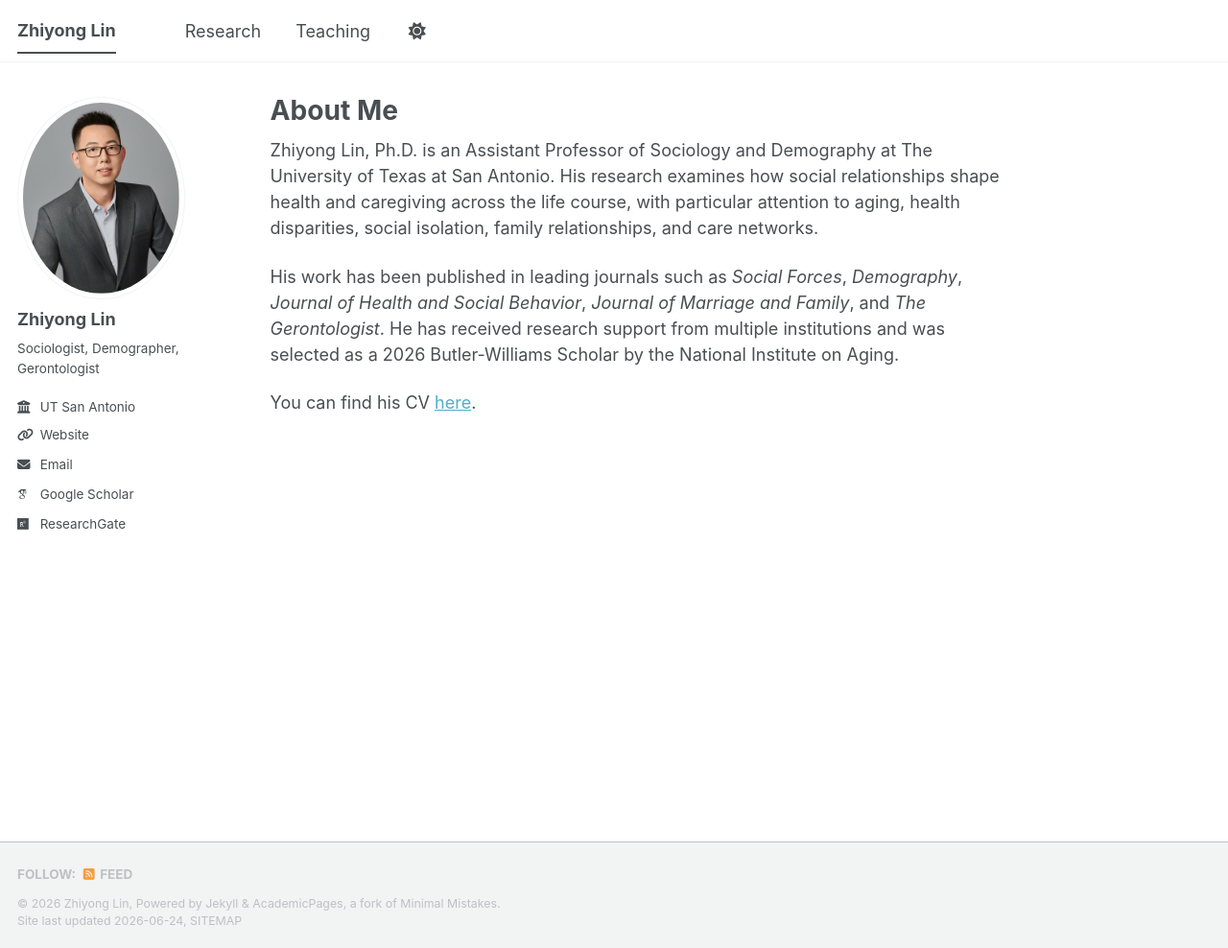
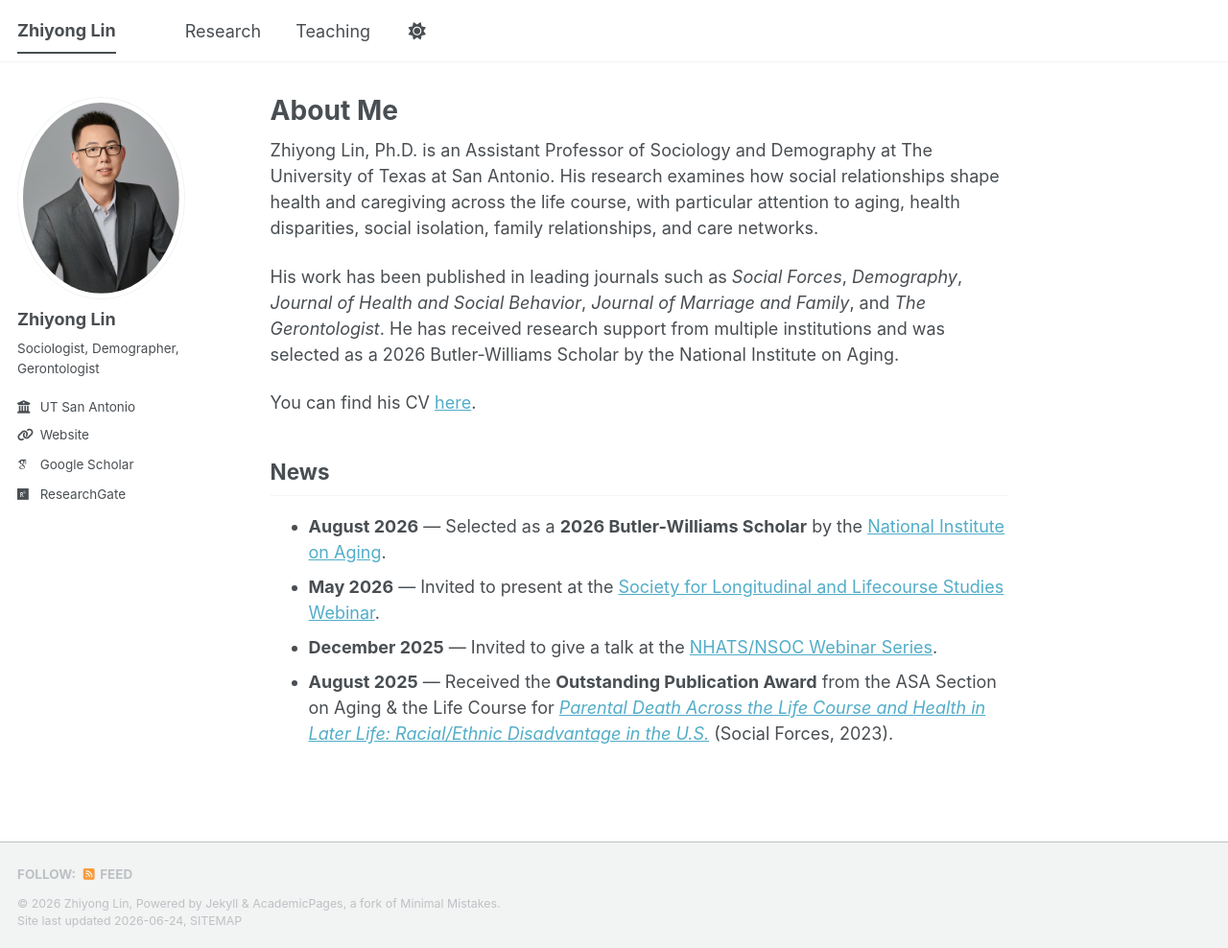
Before and after one commit to zhiyonglinsoc/zhiyonglinsoc.github.io, a Jekyll site: the page built from _pages/about.md, in a window 1280 px wide and 988 px high. Shown: the whole window at 96% size. Built offline with Jekyll 4.4.1, drawn with Linux system fonts in a browser that asks for light colours; some web fonts are replaced; a script bundle is joined from its source files by our own code; library files that are not in the unit come from our copies.

Commit message:
create News

```diff
--- /dev/null
+++ b/_data/news.yml
@@ -0,0 +1,14 @@
+# Add or edit items here to update the News section on the homepage.
+# List is shown top-to-bottom (most recent first).
+
+- date: "August 2026"
+  content: "Selected as a **2026 Butler-Williams Scholar** by the [National Institute on Aging](https://www.nia.nih.gov/research/dea/butler-williams-scholars-program){:target=\"_blank\"}."
+
+- date: "May 2026"
+  content: "Invited to present at the [Society for Longitudinal and Lifecourse Studies Webinar](https://www.slls.org.uk/events/slls-webinar-series-session-5){:target=\"_blank\"}."
+
+- date: "December 2025"
+  content: "Invited to give a talk at the [NHATS/NSOC Webinar Series](https://nhatsannex.org/learning-opportunities-hub/nhatsnsoc-webinar-series){:target=\"_blank\"}."
+
+- date: "August 2025"
+  content: "Received the **Outstanding Publication Award** from the ASA Section on Aging & the Life Course for [*Parental Death Across the Life Course and Health in Later Life: Racial/Ethnic Disadvantage in the U.S.*](https://academic.oup.com/sf/article-abstract/102/2/586/7058194){:target=\"_blank\"} (Social Forces, 2023)."
--- a/_includes/author-profile.html
+++ b/_includes/author-profile.html
@@ -31,145 +31,142 @@
         <li class="author__desktop"><i class="fas fa-fw fa-building-columns icon-pad-right" aria-hidden="true"></i>{{ author.employer }}</li>
       {% endif %}
       {% if author.uri %}
-        <li><a href="{{ author.uri }}"><i class="fas fa-fw fa-link icon-pad-right" aria-hidden="true"></i>{{ site.data.ui-text[site.locale].website_label | default: "Website" }}</a></li>
-      {% endif %}
-      {% if author.email %}
-        <li><a href="mailto:{{ author.email }}"><i class="fas fa-fw fa-envelope icon-pad-right" aria-hidden="true"></i>{{ site.data.ui-text[site.locale].email_label | default: "Email" }}</a></li>
+        <li><a href="{{ author.uri }}" target="_blank" rel="noopener noreferrer"><i class="fas fa-fw fa-link icon-pad-right" aria-hidden="true"></i>{{ site.data.ui-text[site.locale].website_label | default: "Website" }}</a></li>
       {% endif %}
 
       <!-- Font Awesome and Academicons icons / Academic websites -->
       {% if author.academia %}
-        <li><a href="{{ author.academia }}"><i class="ai ai-academia ai-fw icon-pad-right" aria-hidden="true"></i>Academia</a></li>
+        <li><a href="{{ author.academia }}" target="_blank" rel="noopener noreferrer"><i class="ai ai-academia ai-fw icon-pad-right" aria-hidden="true"></i>Academia</a></li>
       {% endif %}
       {% if author.arxiv %}
-        <li><a href="{{ author.arxiv }}"><i class="ai ai-arxiv ai-fw icon-pad-right"></i>arXiv</a></li>
+        <li><a href="{{ author.arxiv }}" target="_blank" rel="noopener noreferrer"><i class="ai ai-arxiv ai-fw icon-pad-right"></i>arXiv</a></li>
       {% endif %}
       {% if author.googlescholar %}
-        <li><a href="{{ author.googlescholar }}"><i class="ai ai-google-scholar ai-fw icon-pad-right"></i>Google Scholar</a></li>
+        <li><a href="{{ author.googlescholar }}" target="_blank" rel="noopener noreferrer"><i class="ai ai-google-scholar ai-fw icon-pad-right"></i>Google Scholar</a></li>
       {% endif %}
       {% if author.inspire-hep %}
-        <li><a href="{{ author.inspire-hep }}"><i class="ai ai-inspire ai-fw icon-pad-right"></i>INSPIRE-HEP</a></li>
+        <li><a href="{{ author.inspire-hep }}" target="_blank" rel="noopener noreferrer"><i class="ai ai-inspire ai-fw icon-pad-right"></i>INSPIRE-HEP</a></li>
       {% endif %}
       {% if author.impactstory %}
-        <li><a href="{{ author.impactstory }}"><i class="ai ai-impactstory ai-fw icon-pad-right"></i>Impactstory</a></li>
+        <li><a href="{{ author.impactstory }}" target="_blank" rel="noopener noreferrer"><i class="ai ai-impactstory ai-fw icon-pad-right"></i>Impactstory</a></li>
       {% endif %}
       {% if author.orcid %}
-        <li><a href="{{ author.orcid }}"><i class="ai ai-orcid ai-fw icon-pad-right"></i>ORCID</a></li>
+        <li><a href="{{ author.orcid }}" target="_blank" rel="noopener noreferrer"><i class="ai ai-orcid ai-fw icon-pad-right"></i>ORCID</a></li>
       {% endif %}
       {% if author.pubmed %}
-        <li><a href="{{ author.pubmed }}"><i class="ai ai-pubmed ai-fw icon-pad-right"></i>PubMed</a></li>
+        <li><a href="{{ author.pubmed }}" target="_blank" rel="noopener noreferrer"><i class="ai ai-pubmed ai-fw icon-pad-right"></i>PubMed</a></li>
       {% endif %}
       {% if author.researchgate %}
-        <li><a href="{{ author.researchgate }}"><i class="fab fa-fw fa-researchgate icon-pad-right" aria-hidden="true"></i>ResearchGate</a></li>
+        <li><a href="{{ author.researchgate }}" target="_blank" rel="noopener noreferrer"><i class="fab fa-fw fa-researchgate icon-pad-right" aria-hidden="true"></i>ResearchGate</a></li>
       {% endif %}
       {% if author.scopus %}
-        <li><a href="{{ author.scopus }}"><i class="ai ai-scopus ai-fw icon-pad-right"></i>Scopus</a></li>
+        <li><a href="{{ author.scopus }}" target="_blank" rel="noopener noreferrer"><i class="ai ai-scopus ai-fw icon-pad-right"></i>Scopus</a></li>
       {% endif %}
       {% if author.semantic %}
-        <li><a href="{{ author.semantic }}"><i class="ai ai-semantic-scholar ai-fw icon-pad-right"></i>Semantic Scholar</a></li>
+        <li><a href="{{ author.semantic }}" target="_blank" rel="noopener noreferrer"><i class="ai ai-semantic-scholar ai-fw icon-pad-right"></i>Semantic Scholar</a></li>
       {% endif %}
       {% if author.ssrn %}
-        <li><a href="{{ author.ssrn }}"><i class="ai ai-ssrn ai-fw icon-pad-right"></i>SSRN</a></li>
+        <li><a href="{{ author.ssrn }}" target="_blank" rel="noopener noreferrer"><i class="ai ai-ssrn ai-fw icon-pad-right"></i>SSRN</a></li>
       {% endif %}
       {% if author.zotero %}
-        <li><a href="{{ author.zotero }}"><i class="ai ai-zotero ai-fw icon-pad-right"></i>Zotero</a></li>
+        <li><a href="{{ author.zotero }}" target="_blank" rel="noopener noreferrer"><i class="ai ai-zotero ai-fw icon-pad-right"></i>Zotero</a></li>
       {% endif %}
 
       <!-- Font Awesome icons / Repositories and software development -->
       {% if author.bitbucket %}
-        <li><a href="https://bitbucket.org/{{ author.bitbucket }}"><i class="fab fa-fw fa-bitbucket icon-pad-right" aria-hidden="true"></i>Bitbucket</a></li>
+        <li><a href="https://bitbucket.org/{{ author.bitbucket }}" target="_blank" rel="noopener noreferrer"><i class="fab fa-fw fa-bitbucket icon-pad-right" aria-hidden="true"></i>Bitbucket</a></li>
       {% endif %}
       {% if author.codepen %}
-        <li><a href="https://codepen.io/{{ author.codepen }}"><i class="fab fa-fw fa-codepen icon-pad-right" aria-hidden="true"></i>CodePen</a></li>
+        <li><a href="https://codepen.io/{{ author.codepen }}" target="_blank" rel="noopener noreferrer"><i class="fab fa-fw fa-codepen icon-pad-right" aria-hidden="true"></i>CodePen</a></li>
       {% endif %}
       {% if author.dribbble %}
-        <li><a href="https://dribbble.com/{{ author.dribbble }}"><i class="fab fa-fw fa-dribbble icon-pad-right" aria-hidden="true"></i>Dribbble</a></li>
+        <li><a href="https://dribbble.com/{{ author.dribbble }}" target="_blank" rel="noopener noreferrer"><i class="fab fa-fw fa-dribbble icon-pad-right" aria-hidden="true"></i>Dribbble</a></li>
       {% endif %}
       {% if author.github %}
-        <li><a href="https://github.com/{{ author.github }}"><i class="fab fa-fw fa-github icon-pad-right" aria-hidden="true"></i>GitHub</a></li>
+        <li><a href="https://github.com/{{ author.github }}" target="_blank" rel="noopener noreferrer"><i class="fab fa-fw fa-github icon-pad-right" aria-hidden="true"></i>GitHub</a></li>
       {% endif %}
       {% if author.kaggle %}
-        <li><a href="https://kaggle.com/{{ author.kaggle }}"><i class="fab fa-fw fa-kaggle icon-pad-right" aria-hidden="true"></i>Kaggle</a></li>
+        <li><a href="https://kaggle.com/{{ author.kaggle }}" target="_blank" rel="noopener noreferrer"><i class="fab fa-fw fa-kaggle icon-pad-right" aria-hidden="true"></i>Kaggle</a></li>
       {% endif %}
       {% if author.stackoverflow %}
-        <li><a href="https://www.stackoverflow.com/users/{{ author.stackoverflow }}"><i class="fab fa-fw fa-stack-overflow icon-pad-right" aria-hidden="true"></i>Stackoverflow</a></li>
+        <li><a href="https://www.stackoverflow.com/users/{{ author.stackoverflow }}" target="_blank" rel="noopener noreferrer"><i class="fab fa-fw fa-stack-overflow icon-pad-right" aria-hidden="true"></i>Stackoverflow</a></li>
       {% endif %}
 
       <!-- Font Awesome icons / Social media -->
       {% if author.artstation %}
-        <li><a href="https://www.artstation.com/{{ author.artstation }}"><i class="fab fa-fw fa-artstation icon-pad-right" aria-hidden="true"></i>Artstation</a></li>
+        <li><a href="https://www.artstation.com/{{ author.artstation }}" target="_blank" rel="noopener noreferrer"><i class="fab fa-fw fa-artstation icon-pad-right" aria-hidden="true"></i>Artstation</a></li>
       {% endif %}
       {% if author.bluesky %}
-        <li><a href="https://bsky.app/profile/{{ author.bluesky }}"><i class="fab fa-fw fa-bluesky icon-pad-right" aria-hidden="true"></i>Bluesky</a></li>
+        <li><a href="https://bsky.app/profile/{{ author.bluesky }}" target="_blank" rel="noopener noreferrer"><i class="fab fa-fw fa-bluesky icon-pad-right" aria-hidden="true"></i>Bluesky</a></li>
       {% endif %}
       {% if author.facebook %}
-        <li><a href="https://www.facebook.com/{{ author.facebook }}"><i class="fab fa-fw fa-facebook-f icon-pad-right" aria-hidden="true"></i>Facebook</a></li>
+        <li><a href="https://www.facebook.com/{{ author.facebook }}" target="_blank" rel="noopener noreferrer"><i class="fab fa-fw fa-facebook-f icon-pad-right" aria-hidden="true"></i>Facebook</a></li>
       {% endif %}
       {% if author.flickr %}
-        <li><a href="https://www.flickr.com/{{ author.flickr }}"><i class="fab fa-fw fa-flickr icon-pad-right" aria-hidden="true"></i>Flickr</a></li>
+        <li><a href="https://www.flickr.com/{{ author.flickr }}" target="_blank" rel="noopener noreferrer"><i class="fab fa-fw fa-flickr icon-pad-right" aria-hidden="true"></i>Flickr</a></li>
       {% endif %}
       {% if author.foursquare %}
-        <li><a href="https://foursquare.com/{{ author.foursquare }}"><i class="fab fa-fw fa-foursquare icon-pad-right" aria-hidden="true"></i>Foursquare</a></li>
+        <li><a href="https://foursquare.com/{{ author.foursquare }}" target="_blank" rel="noopener noreferrer"><i class="fab fa-fw fa-foursquare icon-pad-right" aria-hidden="true"></i>Foursquare</a></li>
       {% endif %}
       {% if author.goodreads %}
-        <li><a href="https://www.goodreads.com/{{ author.goodreads }}"><i class="fab fa-fw fa-goodreads icon-pad-right" aria-hidden="true"></i>Goodreads</a></li>
+        <li><a href="https://www.goodreads.com/{{ author.goodreads }}" target="_blank" rel="noopener noreferrer"><i class="fab fa-fw fa-goodreads icon-pad-right" aria-hidden="true"></i>Goodreads</a></li>
       {% endif %}
       {% if author.google_plus %}
-        <li><a href="https://plus.google.com/+{{ author.google_plus }}"><i class="fab fa-fw fa-google-plus-g icon-pad-right" aria-hidden="true"></i>Google+</a></li>
+        <li><a href="https://plus.google.com/+{{ author.google_plus }}" target="_blank" rel="noopener noreferrer"><i class="fab fa-fw fa-google-plus-g icon-pad-right" aria-hidden="true"></i>Google+</a></li>
       {% endif %}
       {% if author.keybase %}
-        <li><a href="https://keybase.io/{{ author.keybase }}"><i class="fas fa-fw fa-key icon-pad-right" aria-hidden="true"></i>Keybase</a></li>
+        <li><a href="https://keybase.io/{{ author.keybase }}" target="_blank" rel="noopener noreferrer"><i class="fas fa-fw fa-key icon-pad-right" aria-hidden="true"></i>Keybase</a></li>
       {% endif %}
       {% if author.instagram %}
-        <li><a href="https://instagram.com/{{ author.instagram }}"><i class="fab fa-fw fa-instagram icon-pad-right" aria-hidden="true"></i>Instagram</a></li>
+        <li><a href="https://instagram.com/{{ author.instagram }}" target="_blank" rel="noopener noreferrer"><i class="fab fa-fw fa-instagram icon-pad-right" aria-hidden="true"></i>Instagram</a></li>
       {% endif %}
       {% if author.lastfm %}
-        <li><a href="https://last.fm/user/{{ author.lastfm }}"><i class="fab fa-fw fa-lastfm icon-pad-right" aria-hidden="true"></i>Last.fm</a></li>
+        <li><a href="https://last.fm/user/{{ author.lastfm }}" target="_blank" rel="noopener noreferrer"><i class="fab fa-fw fa-lastfm icon-pad-right" aria-hidden="true"></i>Last.fm</a></li>
       {% endif %}
       {% if author.linkedin %}
-        <li><a href="https://www.linkedin.com/in/{{ author.linkedin }}"><i class="fab fa-fw fa-linkedin icon-pad-right" aria-hidden="true"></i>LinkedIn</a></li>
+        <li><a href="https://www.linkedin.com/in/{{ author.linkedin }}" target="_blank" rel="noopener noreferrer"><i class="fab fa-fw fa-linkedin icon-pad-right" aria-hidden="true"></i>LinkedIn</a></li>
       {% endif %}
       {% if author.mastodon %}
-        <li><a href="{{ author.mastodon }}"><i class="fab fa-fw fa-mastodon icon-pad-right" aria-hidden="true"></i>Mastodon</a></li>
+        <li><a href="{{ author.mastodon }}" target="_blank" rel="noopener noreferrer"><i class="fab fa-fw fa-mastodon icon-pad-right" aria-hidden="true"></i>Mastodon</a></li>
       {% endif %}
       {% if author.medium %}
-        <li><a href="{{ author.medium }}"><i class="fab fa-fw fa-medium icon-pad-right" aria-hidden="true"></i>Medium</a></li>
+        <li><a href="{{ author.medium }}" target="_blank" rel="noopener noreferrer"><i class="fab fa-fw fa-medium icon-pad-right" aria-hidden="true"></i>Medium</a></li>
       {% endif %}
       {% if author.pinterest %}
-        <li><a href="https://www.pinterest.com/{{ author.pinterest }}"><i class="fab fa-fw fa-pinterest icon-pad-right" aria-hidden="true"></i>Pinterest</a></li>
+        <li><a href="https://www.pinterest.com/{{ author.pinterest }}" target="_blank" rel="noopener noreferrer"><i class="fab fa-fw fa-pinterest icon-pad-right" aria-hidden="true"></i>Pinterest</a></li>
       {% endif %}
       {% if author.soundcloud %}
-        <li><a href="https://soundcloud.com/{{ author.soundcloud }}"><i class="fab fa-fw fa-soundcloud icon-pad-right" aria-hidden="true"></i>Soundcloud</a></li>
+        <li><a href="https://soundcloud.com/{{ author.soundcloud }}" target="_blank" rel="noopener noreferrer"><i class="fab fa-fw fa-soundcloud icon-pad-right" aria-hidden="true"></i>Soundcloud</a></li>
       {% endif %}
       {% if author.steam %}
-        <li><a href="https://steamcommunity.com/id/{{ author.steam }}"><i class="fab fa-fw fa-steam icon-pad-right" aria-hidden="true"></i>Steam</a></li>
+        <li><a href="https://steamcommunity.com/id/{{ author.steam }}" target="_blank" rel="noopener noreferrer"><i class="fab fa-fw fa-steam icon-pad-right" aria-hidden="true"></i>Steam</a></li>
       {% endif %}
       {% if author.telegram %}
-        <li><a href="{{ author.telegram }}"><i class="fab fa-fw fa-telegram icon-pad-right" aria-hidden="true"></i>Telegram</a></li>
+        <li><a href="{{ author.telegram }}" target="_blank" rel="noopener noreferrer"><i class="fab fa-fw fa-telegram icon-pad-right" aria-hidden="true"></i>Telegram</a></li>
       {% endif %}
       {% if author.tumblr %}
-        <li><a href="https://{{ author.tumblr }}.tumblr.com"><i class="fab fa-fw fa-tumblr icon-pad-right" aria-hidden="true"></i>Tumblr</a></li>
+        <li><a href="https://{{ author.tumblr }}.tumblr.com" target="_blank" rel="noopener noreferrer"><i class="fab fa-fw fa-tumblr icon-pad-right" aria-hidden="true"></i>Tumblr</a></li>
       {% endif %}
       {% if author.twitter %}
-        <li><a href="https://twitter.com/{{ author.twitter }}"><i class="fab fa-fw fa-x-twitter icon-pad-right" aria-hidden="true"></i>X (formerly Twitter)</a></li>
+        <li><a href="https://twitter.com/{{ author.twitter }}" target="_blank" rel="noopener noreferrer"><i class="fab fa-fw fa-x-twitter icon-pad-right" aria-hidden="true"></i>X (formerly Twitter)</a></li>
       {% endif %}
       {% if author.vine %}
-        <li><a href="https://vine.co/u/{{ author.vine }}"><i class="fab fa-fw fa-vine icon-pad-right" aria-hidden="true"></i>Vine</a></li>
+        <li><a href="https://vine.co/u/{{ author.vine }}" target="_blank" rel="noopener noreferrer"><i class="fab fa-fw fa-vine icon-pad-right" aria-hidden="true"></i>Vine</a></li>
       {% endif %}
       {% if author.weibo %}
-        <li><a href="https://www.weibo.com/{{ author.weibo }}"><i class="fab fa-fw fa-weibo icon-pad-right" aria-hidden="true"></i>Weibo</a></li>
+        <li><a href="https://www.weibo.com/{{ author.weibo }}" target="_blank" rel="noopener noreferrer"><i class="fab fa-fw fa-weibo icon-pad-right" aria-hidden="true"></i>Weibo</a></li>
       {% endif %}
       {% if author.wikipedia %}
-        <li><a href="https://en.wikipedia.org/wiki/User:{{ author.wikipedia }}"><i class="fab fa-fw fa-wikipedia-w icon-pad-right" aria-hidden="true"></i>Wikipedia</a></li>
+        <li><a href="https://en.wikipedia.org/wiki/User:{{ author.wikipedia }}" target="_blank" rel="noopener noreferrer"><i class="fab fa-fw fa-wikipedia-w icon-pad-right" aria-hidden="true"></i>Wikipedia</a></li>
       {% endif %}
       {% if author.xing %}
-        <li><a href="https://www.xing.com/profile/{{ author.xing }}"><i class="fab fa-fw fa-xing icon-pad-right" aria-hidden="true"></i>XING</a></li>
+        <li><a href="https://www.xing.com/profile/{{ author.xing }}" target="_blank" rel="noopener noreferrer"><i class="fab fa-fw fa-xing icon-pad-right" aria-hidden="true"></i>XING</a></li>
       {% endif %}
       {% if author.youtube %}
-        <li><a href="https://www.youtube.com/@{{ author.youtube }}"><i class="fab fa-fw fa-youtube icon-pad-right" aria-hidden="true"></i>YouTube</a></li>
+        <li><a href="https://www.youtube.com/@{{ author.youtube }}" target="_blank" rel="noopener noreferrer"><i class="fab fa-fw fa-youtube icon-pad-right" aria-hidden="true"></i>YouTube</a></li>
       {% endif %}
       {% if author.zhihu %}
-      <li><a href="https://www.zhihu.com/people/{{ author.zhihu }}"><i class="fab fa-fw fa-zhihu icon-pad-right" aria-hidden="true"></i>Zhihu</a></li>
+      <li><a href="https://www.zhihu.com/people/{{ author.zhihu }}" target="_blank" rel="noopener noreferrer"><i class="fab fa-fw fa-zhihu icon-pad-right" aria-hidden="true"></i>Zhihu</a></li>
       {% endif %}
     </ul>
   </div>
--- /dev/null
+++ b/_includes/news.html
@@ -0,0 +1,7 @@
+{% if site.data.news.size > 0 %}
+<ul>
+  {% for item in site.data.news %}
+    <li><strong>{{ item.date }}</strong> — {{ item.content | markdownify | remove: '<p>' | remove: '</p>' | strip }}</li>
+  {% endfor %}
+</ul>
+{% endif %}
--- a/_pages/about.md
+++ b/_pages/about.md
@@ -12,3 +12,7 @@ Zhiyong Lin, Ph.D. is an Assistant Professor of Sociology and Demography at The
 His work has been published in leading journals such as *Social Forces*, *Demography*, *Journal of Health and Social Behavior*, *Journal of Marriage and Family*, and *The Gerontologist*. He has received research support from multiple institutions and was selected as a 2026 Butler-Williams Scholar by the National Institute on Aging.
 
 You can find his CV [here](/files/Zhiyong_Lin_CV.pdf){:target="_blank"}.
+
+## News
+
+{% include news.html %}
```
